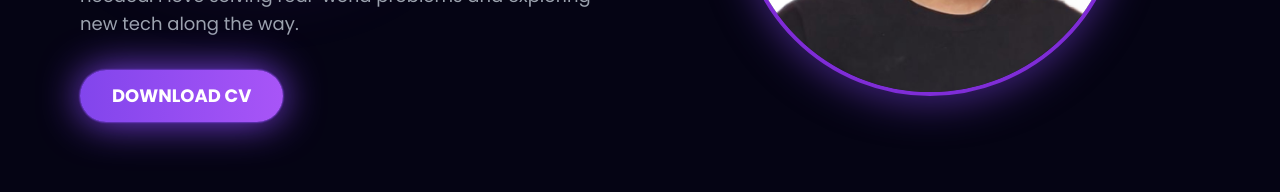
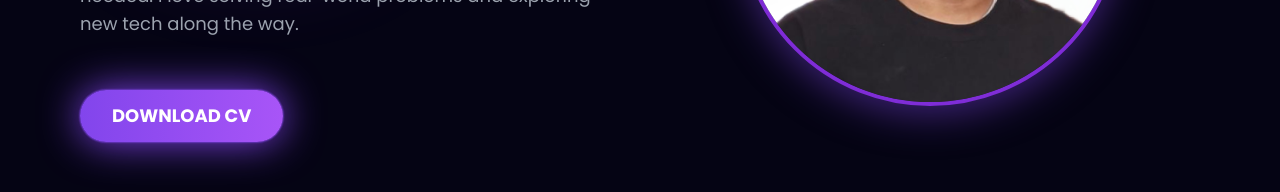
Before and after one commit to AakashKarkey/portfolio, a React (Vite) app: page / in a window 1280 px wide. Shown: the part 458-650 px from the top of the page. Built offline with nearby package versions, Linux system fonts and the light colour scheme.

Commit message:
cv download button updatedd

```diff
--- a/src/components/About/About.jsx
+++ b/src/components/About/About.jsx
@@ -121,10 +121,9 @@ const About = () => {
           </p>
 
           <a
-            href="https://drive.google.com/file/d/1fybUYda4ldDYG4svBWcJUrspwbgrmAIG/view?usp=sharing"
-            target="_blank"
-            rel="noopener noreferrer"
-            className="inline-block text-white py-3 px-8 rounded-full text-lg font-bold transition duration-300 transform hover:scale-105"
+  href="/AakashKarkiCV.pdf"
+  download="Aakash_Karki_CV.pdf"
+  className="inline-block text-white py-3 px-8 rounded-full mt-5 text-lg font-bold transition duration-300 transform hover:scale-105"
   style={{
     background: 'linear-gradient(90deg, #8245ec, #a855f7)',
     boxShadow: '0 0 2px #8245ec, 0 0 2px #8245ec, 0 0 40px #8245ec',
```
Also changed, not shown: 1 other file (tests, documents, lock files or other folders). Lines whose indentation alone changed are shown as unchanged.
